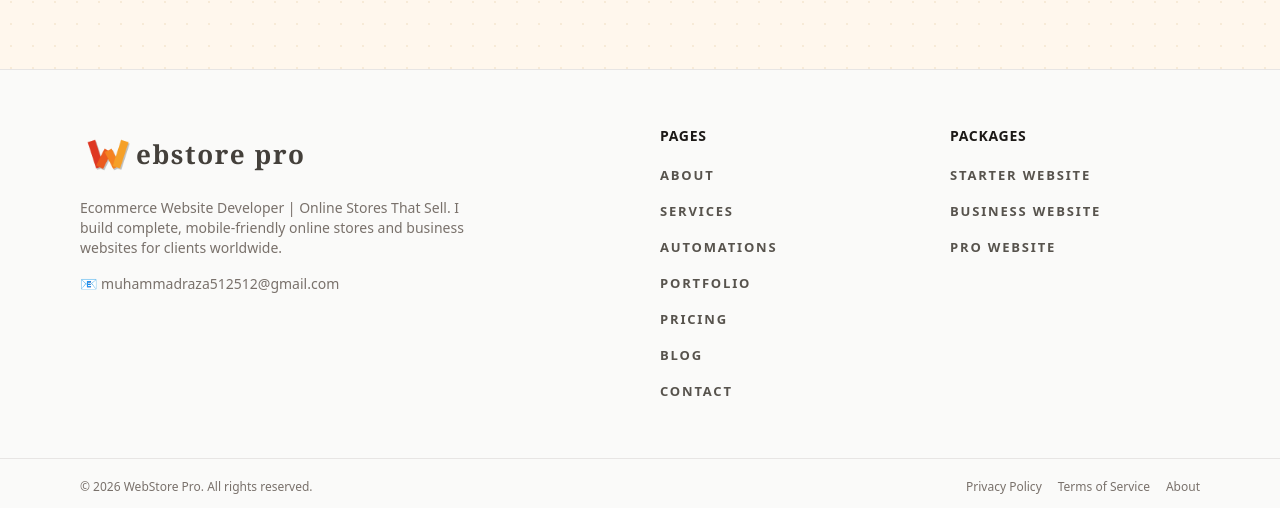
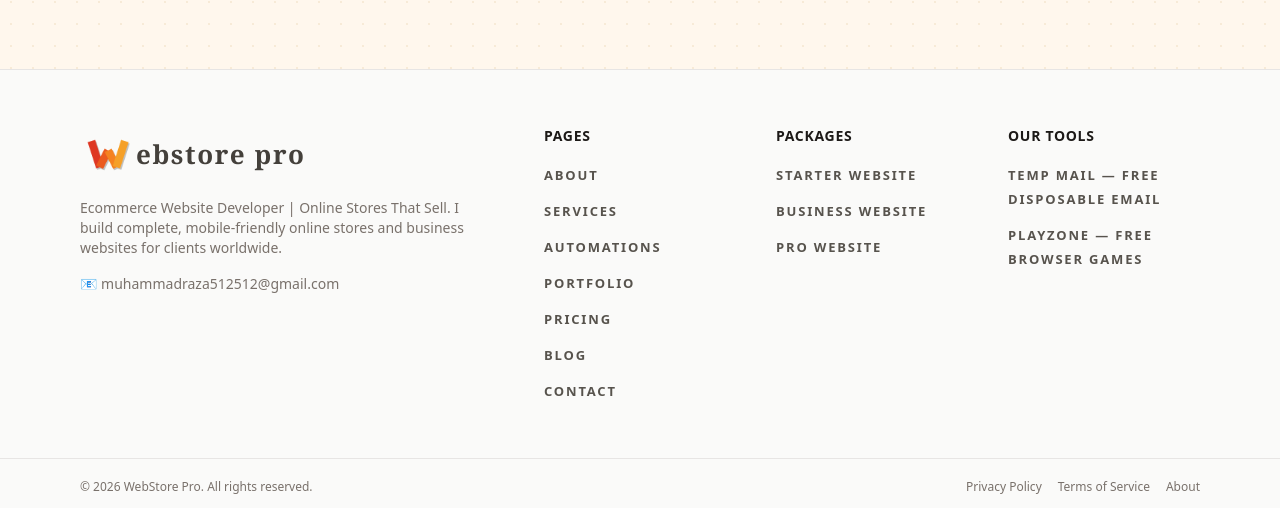
Before and after one commit to rootsiemen/frinjo, a Next.js app: page / in a window 1280 px wide. Shown: the part 4926-5434 px from the top of the page. Built offline with nearby package versions, Linux system fonts and the light colour scheme; no server answers; the database is empty.

Commit message:
Footer: add Our Tools section with Temp Mail + PlayZone links

```diff
--- a/src/components/Footer.tsx
+++ b/src/components/Footer.tsx
@@ -7,7 +7,7 @@ const menuLink = "uppercase tracking-[0.14em] text-[13px] font-semibold text-sto
 export default function Footer() {
   return (
     <footer className="bg-stone-50 text-stone-600 border-t border-stone-200">
-      <div className="max-w-6xl mx-auto px-4 py-14 grid gap-10 md:grid-cols-4">
+      <div className="max-w-6xl mx-auto px-4 py-14 grid gap-10 md:grid-cols-5">
         <div className="md:col-span-2">
           <div className="flex items-center mb-4">
             <Link href="/" className="flex items-center whitespace-nowrap" aria-label="WebStore Pro home">
@@ -48,6 +48,13 @@ export default function Footer() {
             ))}
           </ul>
         </div>
+        <div>
+          <h3 className="text-stone-900 font-bold mb-4 text-sm uppercase tracking-wider">Our Tools</h3>
+          <ul className="space-y-3">
+            <li><a href="https://tempmaill.tech" target="_blank" rel="noopener" className={menuLink}>Temp Mail — Free Disposable Email</a></li>
+            <li><a href="https://games.tempmaill.tech" target="_blank" rel="noopener" className={menuLink}>PlayZone — Free Browser Games</a></li>
+          </ul>
+        </div>
       </div>
       <div className="border-t border-stone-200">
         <div className="max-w-6xl mx-auto px-4 py-5 text-xs text-stone-500 flex flex-col sm:flex-row justify-between gap-2">
```
